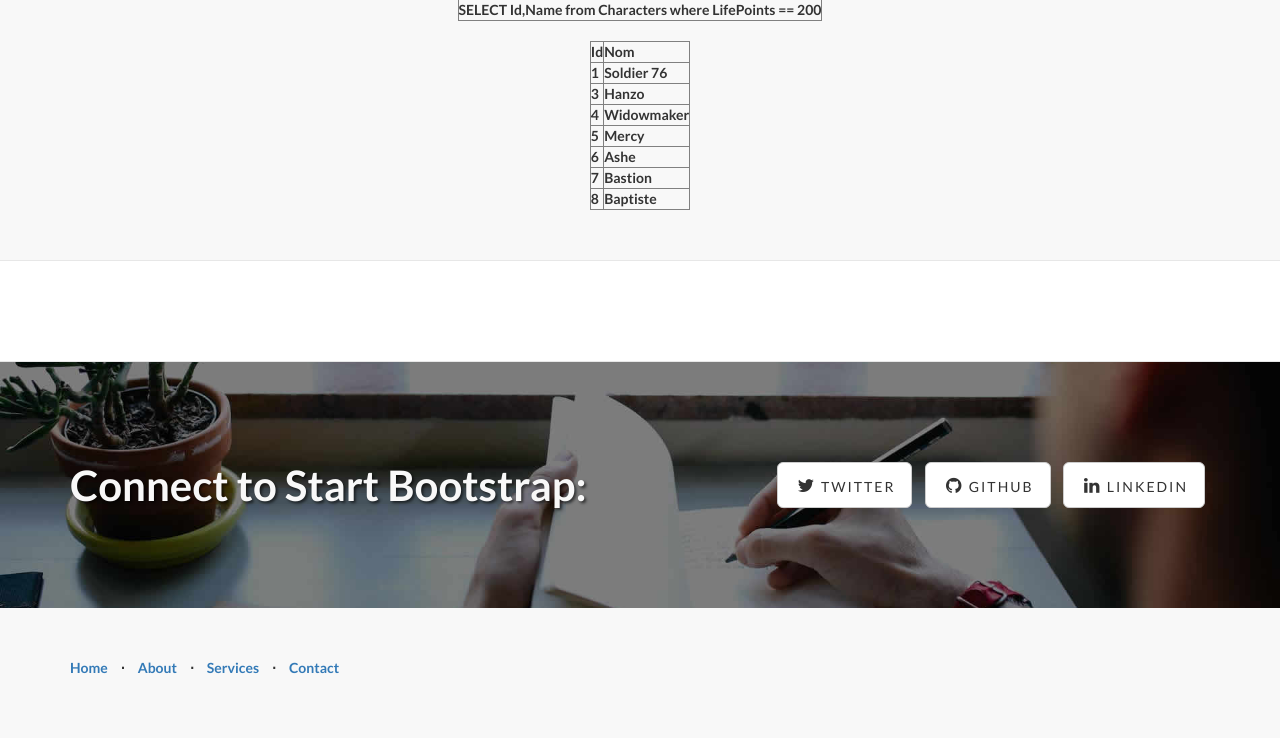
After one commit to Limoelou/DSB-project, a PHP site: page /requests.php in a window 1280 px wide. The commit adds this page. Shown: the part 959-1697 px from the top of the page. Run offline with PHP 8.4, Linux system fonts and the light colour scheme; data comes from the database, SQL or seed files in the repository.

Commit message:
update requests.php

```diff
--- a/php/SQLMethods.php
+++ b/php/SQLMethods.php
@@ -1,34 +1,16 @@
 <?php
 
 
-function getAccount($bdd,$username )
+function getAccount($bdd,$username)
 {
-		$result = $bdd->query("SELECT * FROM accounts where Username = '".$username."'");
-		$row = $result->fetch();
-		return $row;
-
-}
-
-function manageRegister($bdd,$username,$password)
-{
-
-		$exist = accountExist($bdd,$mail);
-
-		if ($exist)
-		{
-			echo('<i class="fa fa-times close"></i><meta http-equiv="refresh" content="0; URL=compteexistedeja.php">');
-		}
-		else
-		{
-				$req = $bdd->prepare("INSERT INTO accounts (Password, Email, Adress, Admin, FirstName,Surname,PostalCode,City,State) VALUES
-				('".$password."', '".$mail."', '".$adress."', 'False',  '".$firstname."', '".$surname."', '".$postalcode."', '".$city."', '".$state."')");
-				$req->execute();
-		}
-		echo('<i class="fa fa-times close"></i><meta http-equiv="refresh" content="0; URL=index.php">');
-
+	$result = $bdd->query("SELECT * FROM accounts where Username = '".$username."'");
+	$row = $result->fetch();
+	return $row;
 }
 
 
 
 
+
+
 ?>
--- /dev/null
+++ b/requests.php
@@ -0,0 +1,232 @@
+<!DOCTYPE html>
+<html lang="en">
+
+<?php
+   require_once ('php/config.php');
+   require_once ('php/SQLMethods.php');
+   session_start();
+?>
+<head>
+
+    <meta charset="utf-8">
+    <meta http-equiv="X-UA-Compatible" content="IE=edge">
+    <meta name="viewport" content="width=device-width, initial-scale=1">
+    <meta name="description" content="">
+    <meta name="author" content="">
+
+    <title>Landing Page - Start Bootstrap Theme</title>
+
+    <link href="css/bootstrap.min.css" rel="stylesheet">
+
+
+    <link href="css/landing-page.css" rel="stylesheet">
+
+    <link href="font-awesome/css/font-awesome.min.css" rel="stylesheet" type="text/css">
+    <link href="https://fonts.googleapis.com/css?family=Lato:300,400,700,300italic,400italic,700italic" rel="stylesheet" type="text/css">
+
+
+
+</head>
+
+<body>
+
+    <!-- Navigation -->
+    <nav class="navbar navbar-default navbar-fixed-top topnav" role="navigation">
+        <div class="container topnav">
+            <!-- Brand and toggle get grouped for better mobile display -->
+            <div class="navbar-header">
+                <button type="button" class="navbar-toggle" data-toggle="collapse" data-target="#bs-example-navbar-collapse-1">
+                    <span class="sr-only">Toggle navigation</span>
+                    <span class="icon-bar"></span>
+                    <span class="icon-bar"></span>
+                    <span class="icon-bar"></span>
+                </button>
+                <a class="navbar-brand topnav" href="#">Start Bootstrap</a>
+            </div>
+            <!-- Collect the nav links, forms, and other content for toggling -->
+            <div class="collapse navbar-collapse" id="bs-example-navbar-collapse-1">
+                <ul class="nav navbar-nav navbar-right">
+                    <li>
+                        <a href="#about">About</a>
+                    </li>
+                    <li>
+                        <a href="#services">Services</a>
+                    </li>
+                    <li>
+                        <a href="#contact">Contact</a>
+                    </li>
+                </ul>
+            </div>
+            <!-- /.navbar-collapse -->
+        </div>
+        <!-- /.container -->
+    </nav>
+
+
+    <!-- Header -->
+    <a name="about"></a>
+    <div class="intro-header">
+        <div class="container">
+            <img src="https://www.freepnglogos.com/uploads/overwatch-logo-png-format-9.png" >
+
+
+
+
+
+
+
+
+        </div>
+        <!-- /.container -->
+
+    </div>
+    <!-- /.intro-header -->
+
+    <!-- Page Content -->
+
+	<a  name="services"></a>
+    <div class="content-section-a">
+
+        <div class="container">
+
+             <center>
+
+                    <div class="clearfix"></div>
+                    <h2 class="section-heading">Requêtes</h2>
+                    <p class="lead">Voici plusieurs requêtes à la base de données. Selon les exemples qui nous ont été demandés: </p>
+                    <h4 class="section-heading">Selection avec projection</h4>
+
+
+                    <p> Voici a quoi ressemble notre table 'Characters':</p>
+                    <img src="https://puu.sh/D4i1t/286b3ac322.png" />
+
+                    <table  border ="1" cellspacing="1" cellpadding="1"><tr><td><div align=center>SELECT Id,Name from Characters where LifePoints == 200</div></td><tr></table>
+                    <br/>
+
+
+                    <table border="1" >
+
+                    <tr>
+                         <th >Id</th>
+                        <th >Nom</th>
+                    </tr>
+
+
+
+                    <?php
+
+                    $result = $bdd->query("SELECT Id,Name from Characters where LifePoints = 200");
+
+
+                    while ($row = $result->fetch())
+                    {
+                        echo("<tr>");
+                        echo("<td>".$row['Id']."</td>");
+                        echo("<td>".$row['Name']."</td>");
+                        echo("</tr>");
+                    }
+
+                    ?>
+
+
+
+                    </table>
+
+
+
+
+              </center>
+
+
+
+        </div>
+        <!-- /.container -->
+
+    </div>
+    <!-- /.content-section-a -->
+
+    <div class="content-section-b">
+
+        <div class="container">
+
+            <div class="row">
+
+
+
+
+            </div>
+
+        </div>
+        <!-- /.container -->
+
+    </div>
+    <!-- /.content-section-b -->
+
+
+	<a  name="contact"></a>
+    <div class="banner">
+
+        <div class="container">
+
+            <div class="row">
+                <div class="col-lg-6">
+                    <h2>Connect to Start Bootstrap:</h2>
+                </div>
+                <div class="col-lg-6">
+                    <ul class="list-inline banner-social-buttons">
+                        <li>
+                            <a href="https://twitter.com/SBootstrap" class="btn btn-default btn-lg"><i class="fa fa-twitter fa-fw"></i> <span class="network-name">Twitter</span></a>
+                        </li>
+                        <li>
+                            <a href="https://github.com/IronSummitMedia/startbootstrap" class="btn btn-default btn-lg"><i class="fa fa-github fa-fw"></i> <span class="network-name">Github</span></a>
+                        </li>
+                        <li>
+                            <a href="#" class="btn btn-default btn-lg"><i class="fa fa-linkedin fa-fw"></i> <span class="network-name">Linkedin</span></a>
+                        </li>
+                    </ul>
+                </div>
+            </div>
+
+        </div>
+        <!-- /.container -->
+
+    </div>
+    <!-- /.banner -->
+
+    <!-- Footer -->
+    <footer>
+        <div class="container">
+            <div class="row">
+                <div class="col-lg-12">
+                    <ul class="list-inline">
+                        <li>
+                            <a href="#">Home</a>
+                        </li>
+                        <li class="footer-menu-divider">&sdot;</li>
+                        <li>
+                            <a href="#about">About</a>
+                        </li>
+                        <li class="footer-menu-divider">&sdot;</li>
+                        <li>
+                            <a href="#services">Services</a>
+                        </li>
+                        <li class="footer-menu-divider">&sdot;</li>
+                        <li>
+                            <a href="#contact">Contact</a>
+                        </li>
+                    </ul>
+
+                </div>
+            </div>
+        </div>
+    </footer>
+
+    <!-- jQuery -->
+    <script src="js/jquery.js"></script>
+
+    <!-- Bootstrap Core JavaScript -->
+    <script src="js/bootstrap.min.js"></script>
+
+</body>
+
+</html>
```
